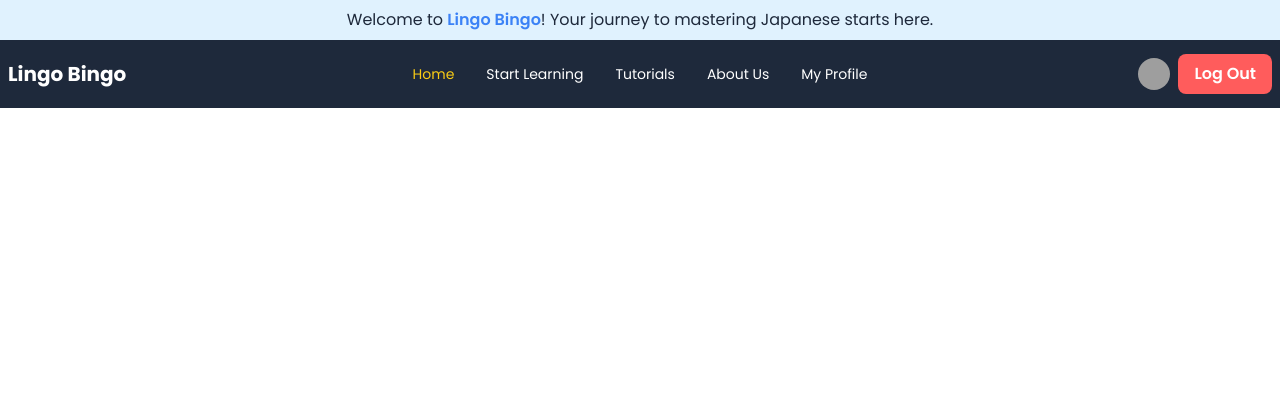
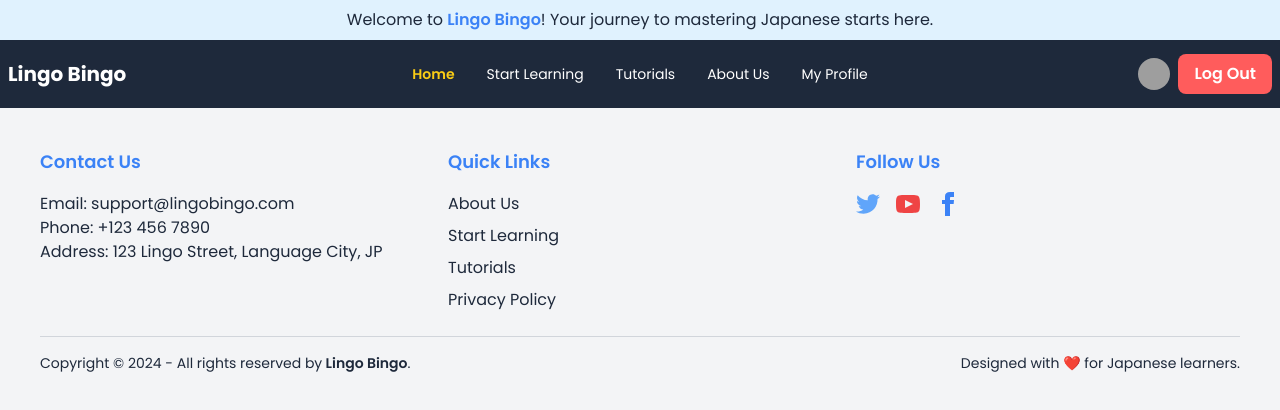
Before and after one commit to parvej-shah/Lingo-Bingo-Japanese-Language-Learning-, a React (Vite) app: page / in a window 1280 px wide. Shown: the top 410 px of the page. Built offline with nearby package versions, Linux system fonts and the light colour scheme; grey boxes are pictures that could not be loaded.

Commit message:
Footer section added

```diff
--- a/src/Pages/Root.jsx
+++ b/src/Pages/Root.jsx
@@ -1,10 +1,14 @@
 import React from 'react'
 import Header from '../components/header/Header'
+import { Outlet } from 'react-router-dom'
+import Footer from '../components/footer/Footer'
 
 export default function Root() {
   return (
     <div>
         <Header/>
-    </div>
+        <Outlet/>
+        <Footer/>
+           </div>
   )
 }
--- /dev/null
+++ b/src/components/footer/Footer.jsx
@@ -0,0 +1,87 @@
+import React from "react";
+
+export default function Footer() {
+  return (
+    <div className="bg-neutral-gray p-10">
+      <footer className=" text-dark-blue-gray container mx-auto">
+        <div className="grid grid-cols-1 md:grid-cols-3 gap-6">
+          <div>
+            <h6 className="text-lg font-semibold mb-4 text-strong-blue">
+              Contact Us
+            </h6>
+            <p>Email: support@lingobingo.com</p>
+            <p>Phone: +123 456 7890</p>
+            <p>Address: 123 Lingo Street, Language City, JP</p>
+          </div>
+          <div>
+            <h6 className="text-lg font-semibold mb-4 text-strong-blue">
+              Quick Links
+            </h6>
+            <nav className="flex flex-col space-y-2">
+              <a href="/about-us" className="link-hover">
+                About Us
+              </a>
+              <a href="/start-learning" className="link-hover">
+                Start Learning
+              </a>
+              <a href="/tutorials" className="link-hover">
+                Tutorials
+              </a>
+              <a href="/privacy-policy" className="link-hover">
+                Privacy Policy
+              </a>
+            </nav>
+          </div>
+          <div>
+            <h6 className="text-lg font-semibold mb-4 text-strong-blue">
+              Follow Us
+            </h6>
+            <nav className="flex space-x-4">
+              <a href="#" aria-label="Twitter">
+                <svg
+                  xmlns="http://www.w3.org/2000/svg"
+                  width="24"
+                  height="24"
+                  viewBox="0 0 24 24"
+                  className="fill-current text-sky-blue hover:text-strong-blue"
+                >
+                  <path d="M24 4.557c-.883.392-1.832.656-2.828.775 1.017-.609 1.798-1.574 2.165-2.724-.951.564-2.005.974-3.127 1.195-.897-.957-2.178-1.555-3.594-1.555-3.179 0-5.515 2.966-4.797 6.045-4.091-.205-7.719-2.165-10.148-5.144-1.29 2.213-.669 5.108 1.523 6.574-.806-.026-1.566-.247-2.229-.616-.054 2.281 1.581 4.415 3.949 4.89-.693.188-1.452.232-2.224.084.626 1.956 2.444 3.379 4.6 3.419-2.07 1.623-4.678 2.348-7.29 2.04 2.179 1.397 4.768 2.212 7.548 2.212 9.142 0 14.307-7.721 13.995-14.646.962-.695 1.797-1.562 2.457-2.549z"></path>
+                </svg>
+              </a>
+              <a href="#" aria-label="YouTube">
+                <svg
+                  xmlns="http://www.w3.org/2000/svg"
+                  width="24"
+                  height="24"
+                  viewBox="0 0 24 24"
+                  className="fill-current text-red hover:text-cherry-blossom-red"
+                >
+                  <path d="M19.615 3.184c-3.604-.246-11.631-.245-15.23 0-3.897.266-4.356 2.62-4.385 8.816.029 6.185.484 8.549 4.385 8.816 3.6.245 11.626.246 15.23 0 3.897-.266 4.356-2.62 4.385-8.816-.029-6.185-.484-8.549-4.385-8.816zm-10.615 12.816v-8l8 3.993-8 4.007z"></path>
+                </svg>
+              </a>
+              <a href="#" aria-label="Facebook">
+                <svg
+                  xmlns="http://www.w3.org/2000/svg"
+                  width="24"
+                  height="24"
+                  viewBox="0 0 24 24"
+                  className="fill-current text-strong-blue hover:text-sky-blue"
+                >
+                  <path d="M9 8h-3v4h3v12h5v-12h3.642l.358-4h-4v-1.667c0-.955.192-1.333 1.115-1.333h2.885v-5h-3.808c-3.596 0-5.192 1.583-5.192 4.615v3.385z"></path>
+                </svg>
+              </a>
+            </nav>
+          </div>
+        </div>
+
+        <div className="border-t border-soft-gray mt-6 pt-4 flex flex-col md:flex-row justify-between items-center">
+          <p className="text-sm">
+            Copyright © {new Date().getFullYear()} - All rights reserved by
+            <span className="font-semibold"> Lingo Bingo</span>.
+          </p>
+          <p className="text-sm">Designed with ❤️ for Japanese learners.</p>
+        </div>
+      </footer>
+    </div>
+  );
+}
--- a/src/components/header/Header.jsx
+++ b/src/components/header/Header.jsx
@@ -14,7 +14,7 @@ const Header = ({ user, onLogout }) => {
   ].filter(Boolean);
 
   const inActiveNav = "text-white hover:text-sky-blue";
-  const activeNav = "text-golden-yellow";
+  const activeNav = "text-golden-yellow font-semibold";
 
   const toggleMenu = () => setIsMenuOpen((prev) => !prev);
 
```
